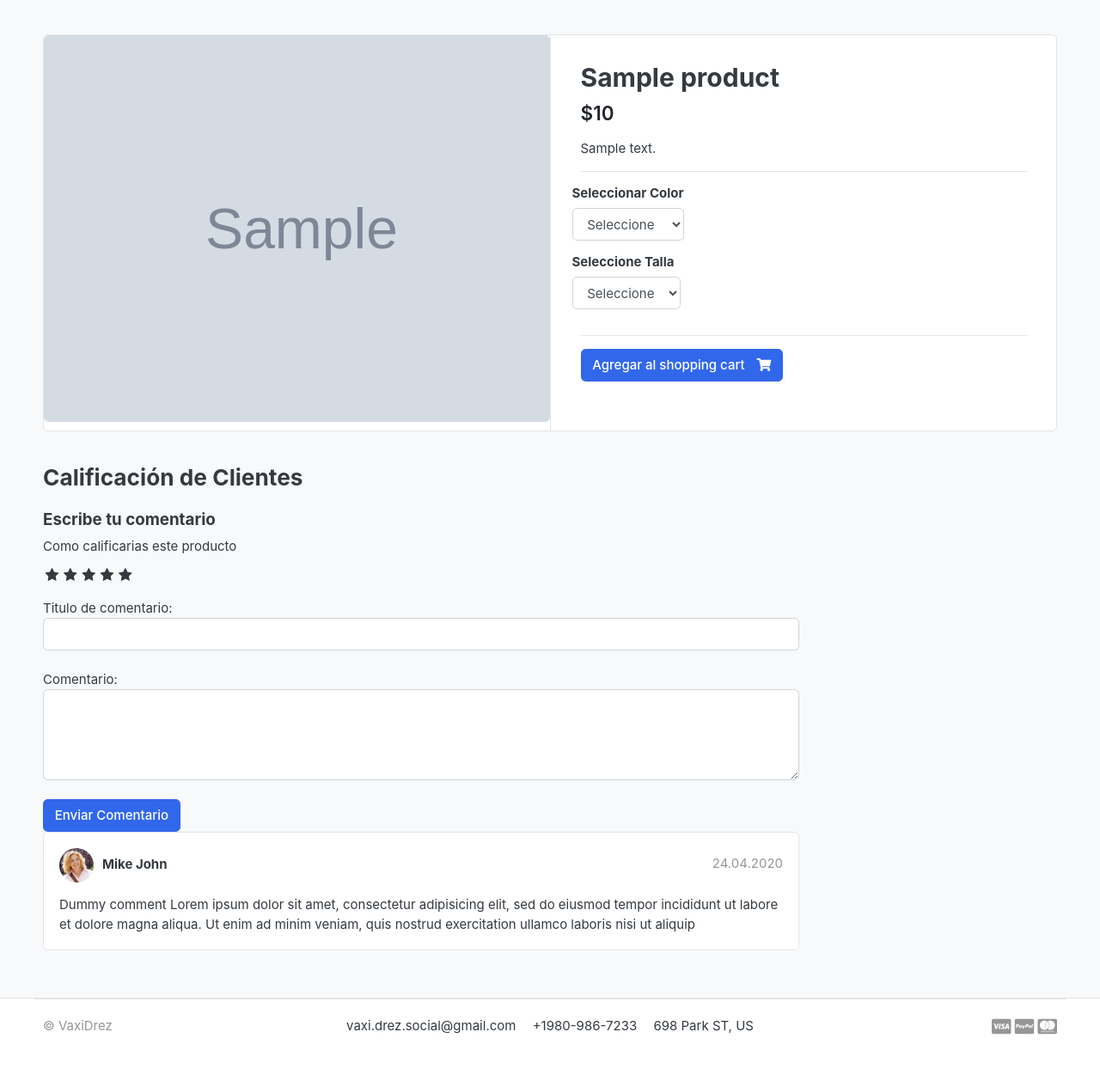
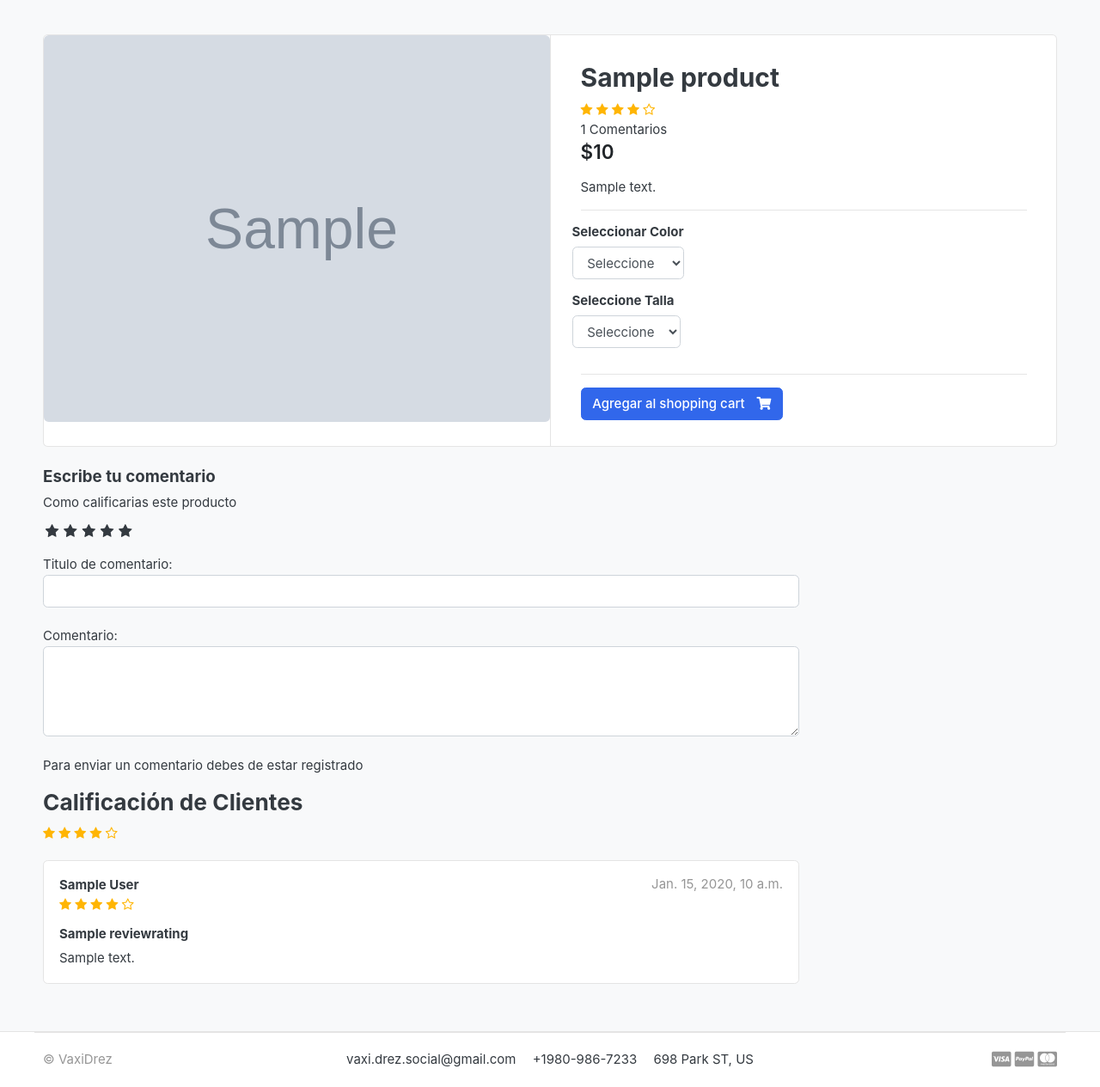
Before and after one commit to RodrooMtz/ecommerce-django, a Django app: a page that uses templates/store/product_detail.html in a window 1280 px wide. Shown: the part 118-1383 px from the top of the page at 86% size. Before the commit the page ends 1322 px from the top, so only its background shows below. Run offline with Django 4.2, Linux system fonts and the light colour scheme; tables that the repository leaves empty hold one stand-in row (values such as "Sample post"); grey boxes marked "Sample" are stand-in pictures; some libraries are stand-ins or nearby versions; some web fonts are replaced.

Commit message:
version2

```diff
--- a/accounts/models.py
+++ b/accounts/models.py
@@ -59,6 +59,9 @@
 
     objects = MyAccountManager()
 
+    def full_name(self):
+        return f'{self.first_name} {self.last_name}'
+
     def __str__(self):
         return self.email
 
--- a/ecommerce/static/css/custom.css
+++ b/ecommerce/static/css/custom.css
@@ -35,3 +35,7 @@
 label:hover ~ input:checked ~ label{
     color: #cc9000;
 }
+
+.rating-star i{
+    color: #ffb503 !important;
+}
--- a/store/urls.py
+++ b/store/urls.py
@@ -5,6 +5,6 @@
     path('', views.store, name="store"),
     path('category/<slug:category_slug>/', views.store, name='products_by_category'),
     path('category/<slug:category_slug>/<slug:product_slug>/', views.product_detail, name='product_detail'),
-    path('search/', views.search, name='search')
-
+    path('search/', views.search, name='search'),
+    path('submit_review/<int:product_id>/', views.submit_review, name='submit_review'),
 ]
--- a/store/views.py
+++ b/store/views.py
@@ -1,10 +1,14 @@
-from django.shortcuts import render, get_object_or_404
-from .models import Product
+from django.contrib import messages
+from django.shortcuts import render, get_object_or_404, redirect
+
+from .forms import ReviewForm
+from .models import Product, ReviewRating
 from category.models import Category
 from carts.models import CartItem
 from carts.views import _cart_id
 from django.core.paginator import EmptyPage, PageNotAnInteger, Paginator
 from django.db.models import Q
+from orders.models import OrderProduct
 
 
 # Create your views here.
@@ -15,13 +19,13 @@
     if category_slug is not None:
         categories = get_object_or_404(Category, slug=category_slug)
         products = Product.objects.filter(category=categories, is_available=True).order_by('id')
-        paginator = Paginator(products, 2)
+        paginator = Paginator(products, 6)
         page = request.GET.get('page')
         page_products = paginator.get_page(page)
         product_count = products.count()
     else:
         products = Product.objects.all().filter(is_available=True).order_by('id')
-        paginator = Paginator(products, 2)
+        paginator = Paginator(products, 6)
         page = request.GET.get('page')
         page_products = paginator.get_page(page)
         product_count = products.count()
@@ -41,9 +45,21 @@
     except Exception as e:
         raise e
 
+    if request.user.is_authenticated:
+        try:
+            orderproduct = OrderProduct.objects.filter(user=request.user, product_id=single_product.id).exists()
+        except OrderProduct.DoesNotExist:
+            orderproduct = None
+    else:
+        orderproduct = None
+
+    reviews = ReviewRating.objects.filter(product_id=single_product.id, status=True)
+
     context = {
         'single_product': single_product,
         'in_cart': in_cart,
+        'orderproduct': orderproduct,
+        'reviews': reviews,
     }
 
     return render(request, 'store/product_detail.html', context)
@@ -60,3 +76,27 @@
         'product_count': product_count,
     }
     return render(request, 'store/store.html', context)
+
+
+def submit_review(request, product_id):
+    url = request.META.get('HTTP_REFERER')
+    if request.method == 'POST':
+        try:
+            reviews = ReviewRating.objects.get(user__id=request.user.id, product__id=product_id)
+            form = ReviewForm(request.POST, instance=reviews)
+            form.save()
+            messages.success(request, 'Muchas gracias!, tu comentario ha sido actualizado')
+            return redirect(url)
+        except ReviewRating.DoesNotExist:
+            form = ReviewForm(request.POST)
+            if form.is_valid():
+                data = ReviewRating()
+                data.subject = form.cleaned_data['subject']
+                data.rating = form.cleaned_data['rating']
+                data.review = form.cleaned_data['review']
+                data.ip = request.META.get('REMOTE_ADDR')
+                data.product_id = product_id
+                data.user_id = request.user.id
+                data.save()
+                messages.success(request, 'Muchas gracias, tu comentario fue enviado con exito!')
+                return redirect(url)
--- a/templates/orders/payments.html
+++ b/templates/orders/payments.html
@@ -160,7 +160,7 @@
                         })
                         .then((response) => response.json())
                         .then((data) => {
-                            window.location.href = redirect_url + '?order_number' + data.order_number + '&payment_id' + data.transID;
+                            window.location.href = redirect_url + '?order_number=' + data.order_number + '&payment_id=' + data.transID;
                         })
                     }
                 });
--- a/templates/store/product_detail.html
+++ b/templates/store/product_detail.html
@@ -19,6 +19,19 @@
                         {% csrf_token %}
                         <article class="content-body">
                             <h2 class="title">{{ single_product.product_name }}</h2>
+
+                            <div class="rating-star">
+                                <span>
+                                    <i class="fa fa-star{% if single_product.averageReview < 0.5 %}-o{% elif single_product.averageReview >= 0.5 and single_product.averageReview < 1 %}-half-o {% endif %}" aria-hidden="true"></i>
+                                    <i class="fa fa-star{% if single_product.averageReview < 1.5 %}-o{% elif single_product.averageReview >= 1.5 and single_product.averageReview < 2 %}-half-o {% endif %}" aria-hidden="true"></i>
+                                    <i class="fa fa-star{% if single_product.averageReview < 2.5 %}-o{% elif single_product.averageReview >= 2.5 and single_product.averageReview < 3 %}-half-o {% endif %}" aria-hidden="true"></i>
+                                    <i class="fa fa-star{% if single_product.averageReview < 3.5 %}-o{% elif single_product.averageReview >= 3.5 and single_product.averageReview < 4 %}-half-o {% endif %}" aria-hidden="true"></i>
+                                    <i class="fa fa-star{% if single_product.averageReview < 4.5 %}-o{% elif single_product.averageReview >= 4.5 and single_product.averageReview < 5 %}-half-o {% endif %}" aria-hidden="true"></i>
+                                </span>
+                            </div>
+
+                            <span>{{ single_product.countReview }} Comentarios </span>
+
                             <div class="mb-3">
                                 <var class="price h4">${{ single_product.price }}</var>
                             </div>
@@ -61,13 +74,12 @@
         <br>
         <div class="row">
             <div class="col-md-9">
-                <header class="section-heading">
-                    <h3>Calificación de Clientes </h3>
-                </header>
 
-                <form action="" method="post">
+
+                <form action="{% url 'submit_review' single_product.id %}" method="post">
                     {% csrf_token %}
                     <h5>Escribe tu comentario</h5>
+
                     <div class="">
                         <label for="">Como calificarias este producto</label>
                         <br>
@@ -90,29 +102,72 @@
                         <br>
 
                         Comentario:
-                        <textarea class="form-control" name="comentario" rows="4"></textarea>
+                        <textarea class="form-control" name="review" rows="4"></textarea>
                         <br>
 
+                        {% if user.is_authenticated %}
+
+                            {% if orderproduct %}
+
                                 <input type="submit" name="" value="Enviar Comentario" class="btn btn-primary">
+
+                            {% else %}
+
+                                <p>Debe primero comprar el producto para poder enviar un comentario</p>
+
+                             {% endif %}
+
+                        {% else %}
+
+                            <p>Para enviar un comentario debes de estar registrado<span><a href="{% url 'login' %}"></a></span></p>
+
+                        {% endif %}
+
                     </div>
+
+                    {% include 'includes/alerts.html' %}
+
                 </form>
 
+                <header class="section-heading">
+                    <h3>Calificación de Clientes </h3>
+                    <div class="rating-star">
+                        <span>
+                            <i class="fa fa-star{% if single_product.averageReview < 0.5 %}-o{% elif single_product.averageReview >= 0.5 and single_product.averageReview < 1 %}-half-o {% endif %}" aria-hidden="true"></i>
+                            <i class="fa fa-star{% if single_product.averageReview < 1.5 %}-o{% elif single_product.averageReview >= 1.5 and single_product.averageReview < 2 %}-half-o {% endif %}" aria-hidden="true"></i>
+                            <i class="fa fa-star{% if single_product.averageReview < 2.5 %}-o{% elif single_product.averageReview >= 2.5 and single_product.averageReview < 3 %}-half-o {% endif %}" aria-hidden="true"></i>
+                            <i class="fa fa-star{% if single_product.averageReview < 3.5 %}-o{% elif single_product.averageReview >= 3.5 and single_product.averageReview < 4 %}-half-o {% endif %}" aria-hidden="true"></i>
+                            <i class="fa fa-star{% if single_product.averageReview < 4.5 %}-o{% elif single_product.averageReview >= 4.5 and single_product.averageReview < 5 %}-half-o {% endif %}" aria-hidden="true"></i>
+                        </span>
+                    </div>
+
+
+                </header>
+
+                {% for review in reviews %}
                     <article class="box mb-3">
                         <div class="icontext w-100">
-                        <img src="./images/avatars/avatar1.jpg" class="img-xs icon rounded-circle">
+                            <!-- <img src="./images/avatars/avatar1.jpg" class="img-xs icon rounded-circle"> -->
                             <div class="text">
-                            <span class="date text-muted float-md-right">24.04.2020 </span>
-                            <h6 class="mb-1">Mike John </h6>
+                                <span class="date text-muted float-md-right">{{ review.updated_at }} </span>
+                                <h6 class="mb-1">{{ review.user.full_name }} </h6>
+                                <div class="rating-star">
+                                    <i class="fa fa-star{% if review.rating == 0.5 %}-half-o{% elif review.rating < 1 %}-o {% endif %}" aria-hidden="true"></i>
+                                    <i class="fa fa-star{% if review.rating == 1.5 %}-half-o{% elif review.rating < 2 %}-o {% endif %}" aria-hidden="true"></i>
+                                    <i class="fa fa-star{% if review.rating == 2.5 %}-half-o{% elif review.rating < 3 %}-o {% endif %}" aria-hidden="true"></i>
+                                    <i class="fa fa-star{% if review.rating == 3.5 %}-half-o{% elif review.rating < 4 %}-o {% endif %}" aria-hidden="true"></i>
+                                    <i class="fa fa-star{% if review.rating == 4.5 %}-half-o{% elif review.rating < 5 %}-o {% endif %}" aria-hidden="true"></i>
+                                </div>
                             </div>
                         </div> <!-- icontext.// -->
                         <div class="mt-3">
+                            <h6>{{ review.subject }}</h6>
                             <p>
-                            Dummy comment Lorem ipsum dolor sit amet, consectetur adipisicing elit, sed do eiusmod
-                            tempor incididunt ut labore et dolore magna aliqua. Ut enim ad minim veniam,
-                            quis nostrud exercitation ullamco laboris nisi ut aliquip
+                                {{ review.review }}
                             </p>
                         </div>
                     </article>
+                {% endfor %}
             </div> <!-- col.// -->
         </div> <!-- row.// -->
     </div> <!-- container .//  -->
--- a/templates/store/store.html
+++ b/templates/store/store.html
@@ -128,7 +128,7 @@
                                             <a href="{{ product.get_url }}" class="title">{{ product.product_name }}</a>
                                             <div class="price-wrap mt-2">
                                                 <span class="price">$ {{ product.price }}</span>
-                                                <del class="price-old">$1980</del>
+                                                <!--<del class="price-old">$1980</del>-->
                                             </div> <!-- price-wrap.// -->
                                         </div>
                                         <a href="{% url 'add_cart' product.id %}" class="btn btn-block btn-success">Agregar al Carrito </a>
```
Also changed, not shown: store/forms.py (+4 -3 lines), store/models.py (+16 -0 lines), templates/includes/dashboard_sidebar.html (added, +10 -0 lines). Lines whose indentation alone changed are shown as unchanged.
